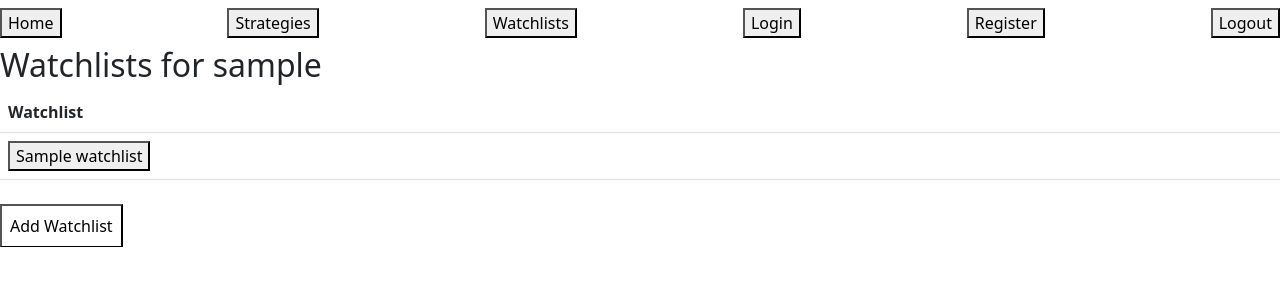
After one commit to ryanlharper/Portfolio-Manager, a Django app: page /watchlists/ in a window 1280 px wide. The commit adds this page. Shown: the top 300 px of the page. Run offline with Django 3.2, Linux system fonts and the light colour scheme; a user stored in the database is signed in; tables that the repository leaves empty hold one stand-in row (values such as "Sample post"); some libraries are stand-ins or nearby versions.

Commit message:
watchlist features

```diff
--- a/investment/models.py
+++ b/investment/models.py
@@ -79,3 +79,38 @@ class Position(models.Model):
             return percent_portfolio
         else:
             return (self.market_value() / total_portfolio_value) * 100
+
+class Watchlist(models.Model):
+    user = models.ForeignKey(User, on_delete=models.CASCADE)
+    name = models.CharField(max_length=128)
+
+    unique_together = (user,name)
+
+    def __str__(self):
+        return self.name
+
+class WatchedStock(models.Model):
+    user = models.ForeignKey(User, on_delete=models.CASCADE)
+    watchlist = models.ForeignKey(Watchlist, on_delete=models.CASCADE)
+    symbol = models.CharField(max_length=8)
+
+    def __str__(self):
+        return self.symbol
+
+    def price(self):
+        if self.symbol == '*USD':
+            price = 1
+            return price
+        else:
+            price = yf.Ticker(self.symbol).history(period='4d')['Close'].iloc[-1]
+            return Decimal(price)
+
+    def day_return(self):
+        if self.symbol == '*USD':
+            day_return = 0
+            return day_return
+        else:
+            begining_price = yf.Ticker(self.symbol).history(period='4d')['Close'].iloc[-2]
+            realtime_price = yf.Ticker(self.symbol).history(period='4d')['Close'].iloc[-1]
+            day_return = ((realtime_price / begining_price) - 1) * 100
+            return day_return
--- /dev/null
+++ b/investment/templates/watchlists_list.html
@@ -0,0 +1,25 @@
+{% extends 'base.html' %}
+
+{% block content %}
+{{ block.super }}
+<h2>Watchlists for {{ user.username }}</h2>
+<div class = "table">
+    <table class="table">
+    <tr>
+        <th>Watchlist</th>
+    </tr>
+    {% for watchlist in watchlists %}
+        <tr>
+        <td><a href="{% url 'watchlist' watchlist_id=watchlist.id %}"><button class="button">{{ watchlist.name }}</button></td>
+
+    </tr>
+    {% empty %}
+    <tr>
+        <td colspan="1">No watchlists found.</td>
+    </tr>
+{% endfor %}
+</table>
+<nav class="navbar">
+    <a href="{% url 'add_watchlist'%}"><button class="button">Add Watchlist</button></a>
+</nav>
+{% endblock %}
--- a/investment/views.py
+++ b/investment/views.py
@@ -1,7 +1,7 @@
 from django.contrib.auth.decorators import login_required
 from django.shortcuts import render, redirect, get_object_or_404
-from investment.forms import NewStrategyForm, AddPositionForm, SellPositionForm, IncreasePositionForm, EditStrategyForm
-from investment.models import Strategy, Transaction, Position
+from investment.forms import NewStrategyForm, AddPositionForm, NewWatchlistForm, AddSecurityForm, SellPositionForm, IncreasePositionForm, EditStrategyForm
+from investment.models import Strategy, Transaction, Position, Watchlist, WatchedStock
 from decimal import Decimal
 
 @login_required
@@ -244,6 +244,7 @@ def sell_position(request, strategy_id, symbol):
 
     return render(request, 'sell_position.html', context)
 
+@login_required
 def increase_position(request, strategy_id, symbol):
     strategy = get_object_or_404(Strategy, id=strategy_id)
 
@@ -304,3 +305,79 @@ def increase_position(request, strategy_id, symbol):
     }
 
     return render(request, 'increase_position.html', context)
+
+@login_required
+def add_watchlist(request):
+    if request.method == 'POST':
+        form = NewWatchlistForm(request.POST, user=request.user, request=request)
+        if form.is_valid():
+            watchlist = form.save()
+            return redirect('watchlists_list')
+    else:
+        form = NewWatchlistForm(user=request.user)
+    return render(request, 'add_watchlist.html', {'form': form})
+
+@login_required
+def watchlist(request, watchlist_id):
+    user = request.user
+    watchlist = get_object_or_404(Watchlist, pk=watchlist_id, user=user)
+    symbols = WatchedStock.objects.filter(watchlist=watchlist).order_by('symbol')
+
+    context = {
+        'watchlist': watchlist,
+        'symbols': symbols,
+        }
+    return render(request, 'watchlist.html', context)
+
+@login_required
+def watchlists_list(request):
+    watchlists = Watchlist.objects.filter(user=request.user).order_by('name')
+
+    context = {
+        'user': request.user,
+        'watchlists': watchlists,
+    }
+    return render(request, 'watchlists_list.html', context)
+
+@login_required
+def add_security(request, watchlist_id):
+    user = request.user
+    watchlist = get_object_or_404(Watchlist, pk=watchlist_id, user=user)
+    if request.method == 'POST':
+        form = AddSecurityForm(request.POST, user=user, watchlist=watchlist)
+        if form.is_valid():
+            user = request.user
+            cleaned_data = form.clean_data()
+            symbol = cleaned_data['symbol'].upper()
+
+            # Get the wacthlist item for this symbol if exists
+            watchlist_item = WatchedStock.objects.filter(user=user, symbol=symbol, watchlist=watchlist).first()
+            if watchlist_item:
+                return redirect('failure')
+            else:
+                watchlist_item = WatchedStock.objects.create(
+                user=user,
+                watchlist = watchlist,
+                symbol=symbol,
+                )
+                watchlist_item.save()
+            return redirect('watchlist', watchlist_id=watchlist_id)
+    else:
+        form = AddSecurityForm(user=request.user)
+
+    context = {
+        'form': form,
+        'watchlist': watchlist,
+    }
+    return render(request, 'add_security.html', context)
+
+from .models import Strategy, Watchlist
+
+def home(request):
+    strategies = Strategy.objects.all()
+    watchlists = Watchlist.objects.all()
+    context = {
+        'strategies': strategies,
+        'watchlists': watchlists,
+    }
+    return render(request, 'home.html', context)
--- a/pm/settings.py
+++ b/pm/settings.py
@@ -139,5 +139,5 @@ DEFAULT_AUTO_FIELD = 'django.db.models.BigAutoField'
 
 DEFAULT_AUTO_FIELD = 'django.db.models.BigAutoField'
 
-LOGIN_REDIRECT_URL = "strategies_list"
-LOGOUT_REDIRECT_URL = "strategies_list"
+LOGIN_REDIRECT_URL = "home"
+LOGOUT_REDIRECT_URL = "home"
--- a/pm/urls.py
+++ b/pm/urls.py
@@ -19,14 +19,16 @@ from django.views.generic.base import TemplateView
 from pm.views import SignUpView
 from investment.views import add_strategy, strategies_list, transactions_list, positions
 from investment.views import add_position, success_view, failure_view, delete_strategy
-from investment.views import sell_position, increase_position, edit_strategy
+from investment.views import sell_position, increase_position, edit_strategy, add_watchlist
+from investment.views import watchlist, watchlists_list, add_security, home
 
 urlpatterns = [
     path('admin/', admin.site.urls),
     path("accounts/", include("django.contrib.auth.urls")),
-    path('', TemplateView.as_view(template_name='home.html'), name='home'),
+    path('', home, name='home'),
     path('register/', SignUpView.as_view(), name='register'),
     path('add_strategy/', add_strategy, name='add_strategy'),
+    path('add_watchlist/', add_watchlist, name='add_watchlist'),
     path('delete_strategy/', delete_strategy, name='delete_strategy'),
     path('strategies/', strategies_list, name='strategies_list'),
     path('transactions/<int:strategy_id>/', transactions_list, name='transactions_list'),
@@ -37,4 +39,7 @@ urlpatterns = [
     path('sell/<int:strategy_id>/<str:symbol>/', sell_position, name='sell_position'),
     path('increase/<int:strategy_id>/<str:symbol>/', increase_position, name='increase_position'),
     path('edit-strategy/', edit_strategy, name='edit_strategy'),
+    path('watchlist/<int:watchlist_id>/', watchlist, name='watchlist'),
+    path('watchlists/', watchlists_list, name='watchlists_list'),
+    path('add_security/<int:watchlist_id>/', add_security, name='add_security'),
 ]
--- a/templates/base.html
+++ b/templates/base.html
@@ -13,7 +13,9 @@
   <main>
     {% block content %}
     <nav class="navbar">
-      <a href="{% url 'strategies_list' %}"><button class="button">Home</button></a>
+      <a href="{% url 'home' %}"><button class="button">Home</button></a>
+      <a href="{% url 'strategies_list' %}"><button class="button"> Strategies</button></a>
+      <a href="{% url 'watchlists_list' %}"><button class="button">Watchlists</button>
       <a href="{% url 'login' %}"><button class="button">Login</button></a>
       <a href="{% url 'register' %}"><button class="button">Register</button></a>
       <a href="{% url 'logout' %}"><button class="button">Logout</button></a>
--- a/templates/home.html
+++ b/templates/home.html
@@ -1,12 +1,12 @@
 {% extends 'base.html' %}
 
-{% block title %}Home{% endblock %}
+{% block title %}Portfolio Manager{% endblock %}
 
 {% block content %}
 {{ block.super }}
 {% if user.is_authenticated %}
-<h2>Home</h2>
-  Hi {{ user.username }}!
+<h2>Portfolio Manager Home</h2>
+
 {% else %}
   <p>You are not logged in</p>
   <a href="{% url 'login' %}">Log In</a>
```
Also changed, not shown: investment/forms.py (+46 -1 lines), investment/templates/add_security.html (added, +11 -0 lines), investment/templates/add_watchlist.html (added, +15 -0 lines), investment/templates/watchlist.html (added, +34 -0 lines).
